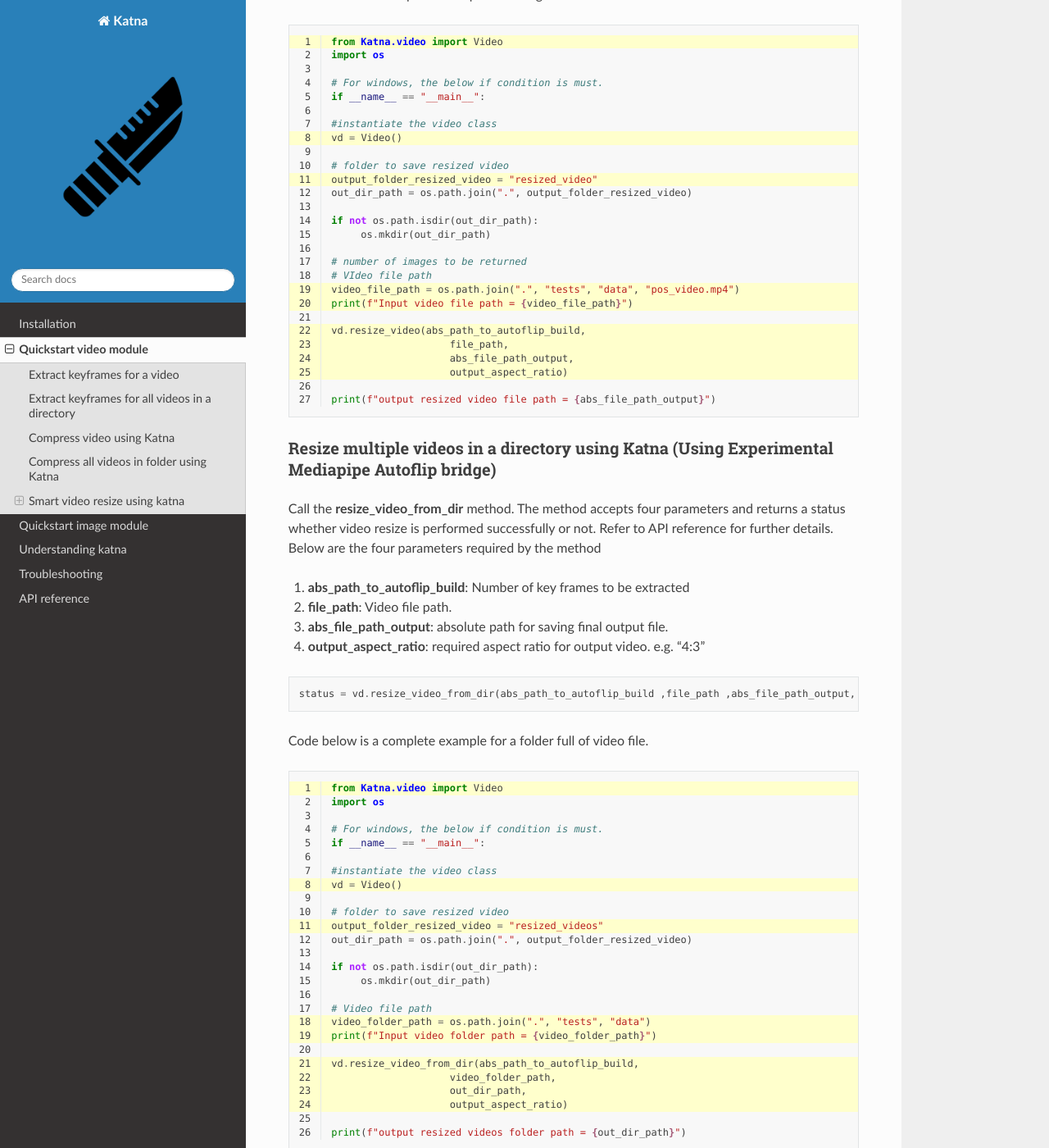
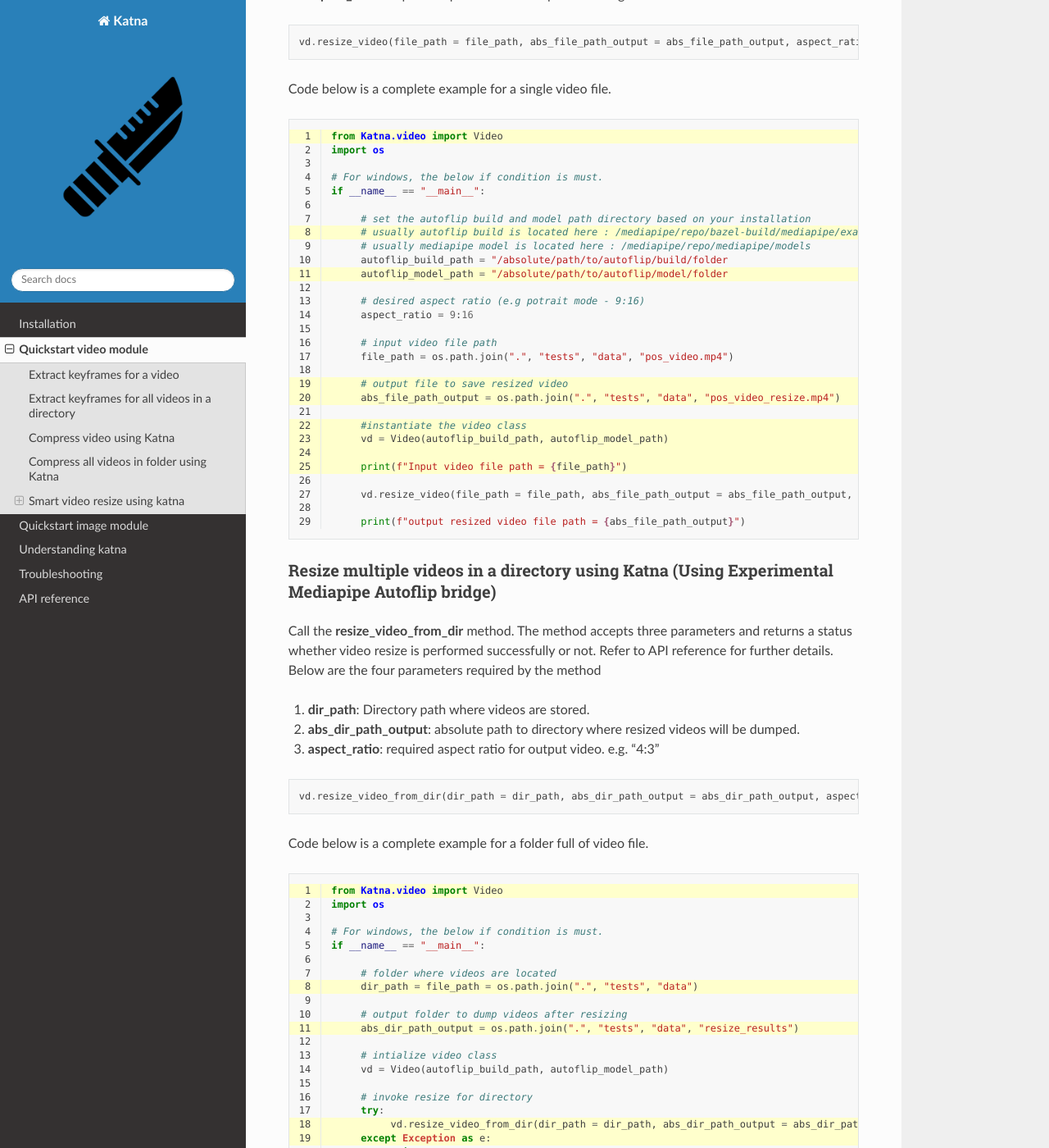
Before and after one commit to keplerlab/katna, a Sphinx documentation site: the page built from docs/source/tutorials_video.rst, in a window 1280 px wide and 1400 px high, scrolled down 7879 px. Shown: the whole window at 82% size. Built offline with Sphinx 7.4.7 and the Read the Docs theme 2.0.0, drawn with Linux system fonts in a browser that asks for light colours; some of the changed text lies outside the part shown.

Commit message:
updated video resize tutorial with working code

```diff
--- a/docs/source/tutorials_video.rst
+++ b/docs/source/tutorials_video.rst
@@ -414,28 +414,30 @@
 
 .. code-block:: python
 
+autoflip_build_path = "/absolute/path/to/autoflip/build/folder
+autoflip_model_path = "/absolute/path/to/autoflip/model/folder
+
      if __name__ == "__main__":
-          vd = Video()
+          vd = Video(autoflip_build_path, autoflip_model_path)
 
 **Step 3**
 
 Call the **resize_video** method.
-The method accepts four parameters and returns a status whether video resize is
+The method accepts three parameters and returns a status whether video resize is
 performed successfully or not.
 Refer to API reference for further details. Below are the four parameters required by the method
 
-1. **abs_path_to_autoflip_build**: Number of key frames to be extracted
 
-2. **file_path**: Video file path.
+1. **file_path**: Video file path.
 
-3. **abs_file_path_output**: absolute path for saving final output file.
+2. **abs_file_path_output**: absolute path for saving final output file.
 
-4. **output_aspect_ratio**: required aspect ratio for output video. e.g. "4:3"
+3. **aspect_ratio**: required aspect ratio for output video. e.g. "4:3"
 
 
 .. code-block:: python
 
-     status = vd.resize_video(abs_path_to_autoflip_build ,file_path ,abs_file_path_output, output_aspect_ratio)
+     vd.resize_video(file_path = file_path, abs_file_path_output = abs_file_path_output, aspect_ratio = aspect_ratio)
 
 
 Code below is a complete example for a single video file.
@@ -450,49 +452,50 @@
      # For windows, the below if condition is must.
      if __name__ == "__main__":
 
-     #instantiate the video class
-     vd = Video()
+          # set the autoflip build and model path directory based on your installation
+          # usually autoflip build is located here : /mediapipe/repo/bazel-build/mediapipe/examples/desktop/autoflip
+          # usually mediapipe model is located here : /mediapipe/repo/mediapipe/models
+          autoflip_build_path = "/absolute/path/to/autoflip/build/folder
+          autoflip_model_path = "/absolute/path/to/autoflip/model/folder
 
-     # folder to save resized video
-     output_folder_resized_video = "resized_video"
-     out_dir_path = os.path.join(".", output_folder_resized_video)
+          # desired aspect ratio (e.g potrait mode - 9:16)
+          aspect_ratio = 9:16
 
-     if not os.path.isdir(out_dir_path):
-          os.mkdir(out_dir_path)
+          # input video file path
+          file_path = os.path.join(".", "tests", "data", "pos_video.mp4")
 
-     # number of images to be returned
-     # VIdeo file path
-     video_file_path = os.path.join(".", "tests", "data", "pos_video.mp4")
-     print(f"Input video file path = {video_file_path}")
+          # output file to save resized video
+          abs_file_path_output = os.path.join(".", "tests", "data", "pos_video_resize.mp4")
 
-     vd.resize_video(abs_path_to_autoflip_build,
-                         file_path,
-                         abs_file_path_output,
-                         output_aspect_ratio)
+          #instantiate the video class
+          vd = Video(autoflip_build_path, autoflip_model_path)
 
-     print(f"output resized video file path = {abs_file_path_output}")
+          print(f"Input video file path = {file_path}")
+
+          vd.resize_video(file_path = file_path, abs_file_path_output = abs_file_path_output, aspect_ratio = aspect_ratio)
+
+          print(f"output resized video file path = {abs_file_path_output}")
 
 
 Resize multiple videos in a directory using Katna (Using Experimental Mediapipe Autoflip bridge)
 ~~~~~~~~~~~~~~~~~~~~~~~~~~~~~~~~~~~~~~~~~~~~~~~~~~~~~~~~~~~~~~~~~~~~~~~~~~~~~~~~~~~~~~~~~~~~~~~~~~~~~~~~~~~~~~~~~~~~~~
 
 Call the **resize_video_from_dir** method.
-The method accepts four parameters and returns a status whether video resize is
+The method accepts three parameters and returns a status whether video resize is
 performed successfully or not.
 Refer to API reference for further details. Below are the four parameters required by the method
 
-1. **abs_path_to_autoflip_build**: Number of key frames to be extracted
 
-2. **file_path**: Video file path.
+1. **dir_path**: Directory path where videos are stored.
 
-3. **abs_file_path_output**: absolute path for saving final output file.
+2. **abs_dir_path_output**: absolute path to directory where resized videos will be dumped.
 
-4. **output_aspect_ratio**: required aspect ratio for output video. e.g. "4:3"
+3. **aspect_ratio**: required aspect ratio for output video. e.g. "4:3"
 
 
 .. code-block:: python
 
-     status = vd.resize_video_from_dir(abs_path_to_autoflip_build ,file_path ,abs_file_path_output, output_aspect_ratio)
+     vd.resize_video_from_dir(dir_path = dir_path, abs_dir_path_output = abs_dir_path_output, aspect_ratio = aspect_ratio)
 
 
 Code below is a complete example for a folder full of video file.
@@ -507,23 +510,19 @@
      # For windows, the below if condition is must.
      if __name__ == "__main__":
 
-     #instantiate the video class
-     vd = Video()
+          # folder where videos are located
+          dir_path = file_path = os.path.join(".", "tests", "data")
 
-     # folder to save resized video
-     output_folder_resized_video = "resized_videos"
-     out_dir_path = os.path.join(".", output_folder_resized_video)
+          # output folder to dump videos after resizing
+          abs_dir_path_output = os.path.join(".", "tests", "data", "resize_results")
 
-     if not os.path.isdir(out_dir_path):
-          os.mkdir(out_dir_path)
+          # intialize video class
+          vd = Video(autoflip_build_path, autoflip_model_path)
 
-     # Video file path
-     video_folder_path = os.path.join(".", "tests", "data")
-     print(f"Input video folder path = {video_folder_path}")
+          # invoke resize for directory
+          try:
+               vd.resize_video_from_dir(dir_path = dir_path, abs_dir_path_output = abs_dir_path_output, aspect_ratio = aspect_ratio)
+          except Exception as e:
+               raise e
 
-     vd.resize_video_from_dir(abs_path_to_autoflip_build,
-                         video_folder_path,
-                         out_dir_path,
-                         output_aspect_ratio)
-
-     print(f"output resized videos folder path = {out_dir_path}")
+          print(f"output resized video dir path = {abs_dir_path_output}")
```
